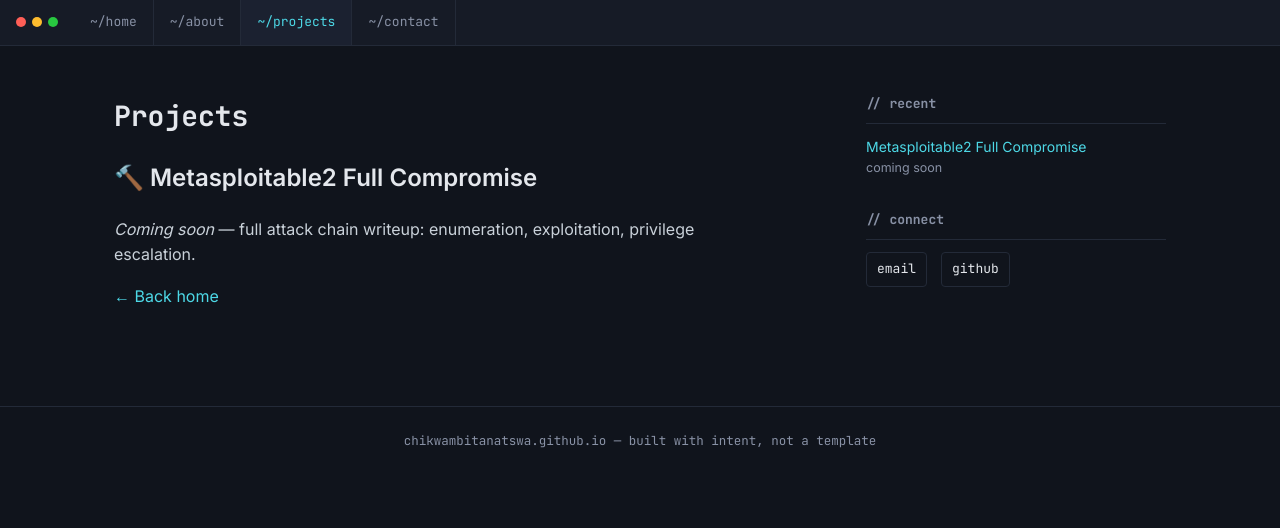
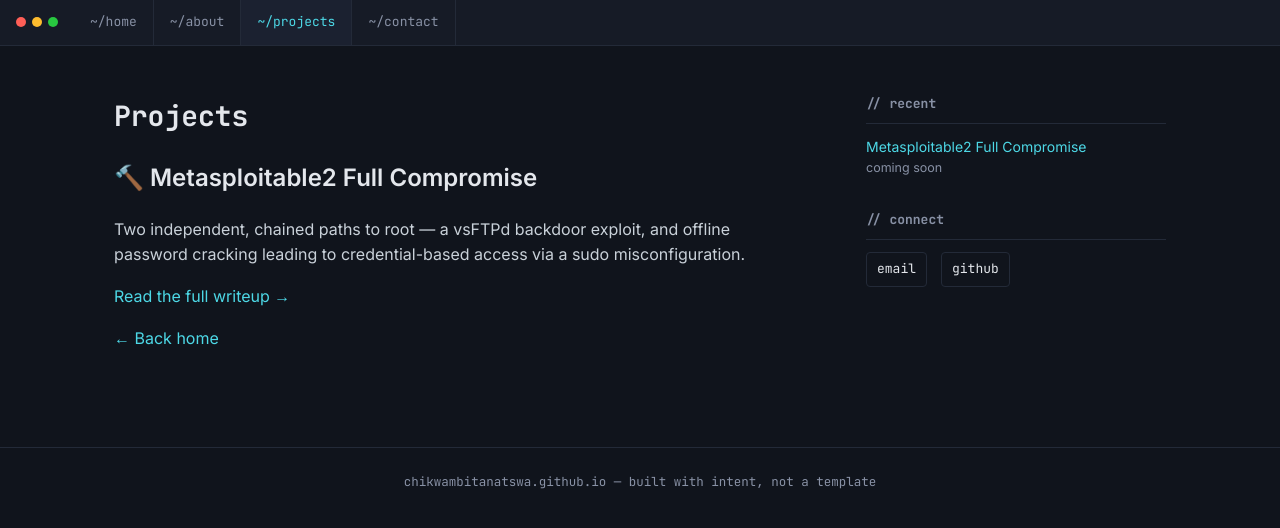
Before and after one commit to ChikwambiTanatswa/ChikwambiTanatswa.github.io, a Jekyll site: the page built from projects.md, in a window 1280 px wide. Shown: the top 528 px of the page. Built offline with Jekyll 4.4.1, drawn with Linux system fonts in a browser that asks for light colours.

Commit message:
Update projects.md

```diff
--- a/projects.md
+++ b/projects.md
@@ -4,6 +4,8 @@ title: Projects
 ---
 
 ## 🔨 Metasploitable2 Full Compromise
-*Coming soon* — full attack chain writeup: enumeration, exploitation, privilege escalation.
+Two independent, chained paths to root — a vsFTPd backdoor exploit, and offline password cracking leading to credential-based access via a sudo misconfiguration.
+
+[Read the full writeup →](/metasploitable2-writeup.html)
 
 [← Back home](/)
```
